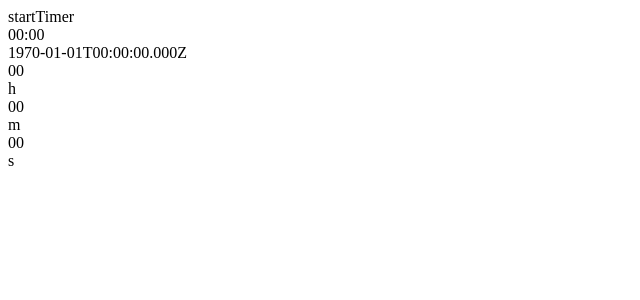
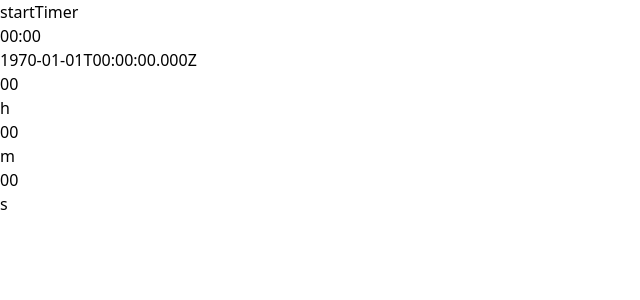
Before and after one commit to yas-ako/timer-app, a Nuxt app: page / in a window 1280 px wide. Shown: the top 300 px of the page, without its empty margins (0-640 px from the left). Built offline with nearby package versions, Linux system fonts and the light colour scheme.

Commit message:
add: tailwind インストール npx nuxi module add @nuxtjs/tailwindcss npx tailwindcss init

```diff
--- a/nuxt.config.ts
+++ b/nuxt.config.ts
@@ -2,4 +2,5 @@
 export default defineNuxtConfig({
   devtools: { enabled: true },
   ssr: false,
+  modules: ["@nuxtjs/tailwindcss"]
 });
--- a/package.json
+++ b/package.json
@@ -10,6 +10,7 @@
     "postinstall": "nuxt prepare"
   },
   "dependencies": {
+    "@nuxtjs/tailwindcss": "^6.11.4",
     "nuxt": "^3.11.1",
     "vue": "^3.4.21",
     "vue-router": "^4.3.0"
--- /dev/null
+++ b/tailwind.config.js
@@ -0,0 +1,8 @@
+/** @type {import('tailwindcss').Config} */
+export default {
+  content: [],
+  theme: {
+    extend: {},
+  },
+  plugins: [],
+}
```
Also changed, not shown: 1 other file (tests, documents, lock files or other folders).
